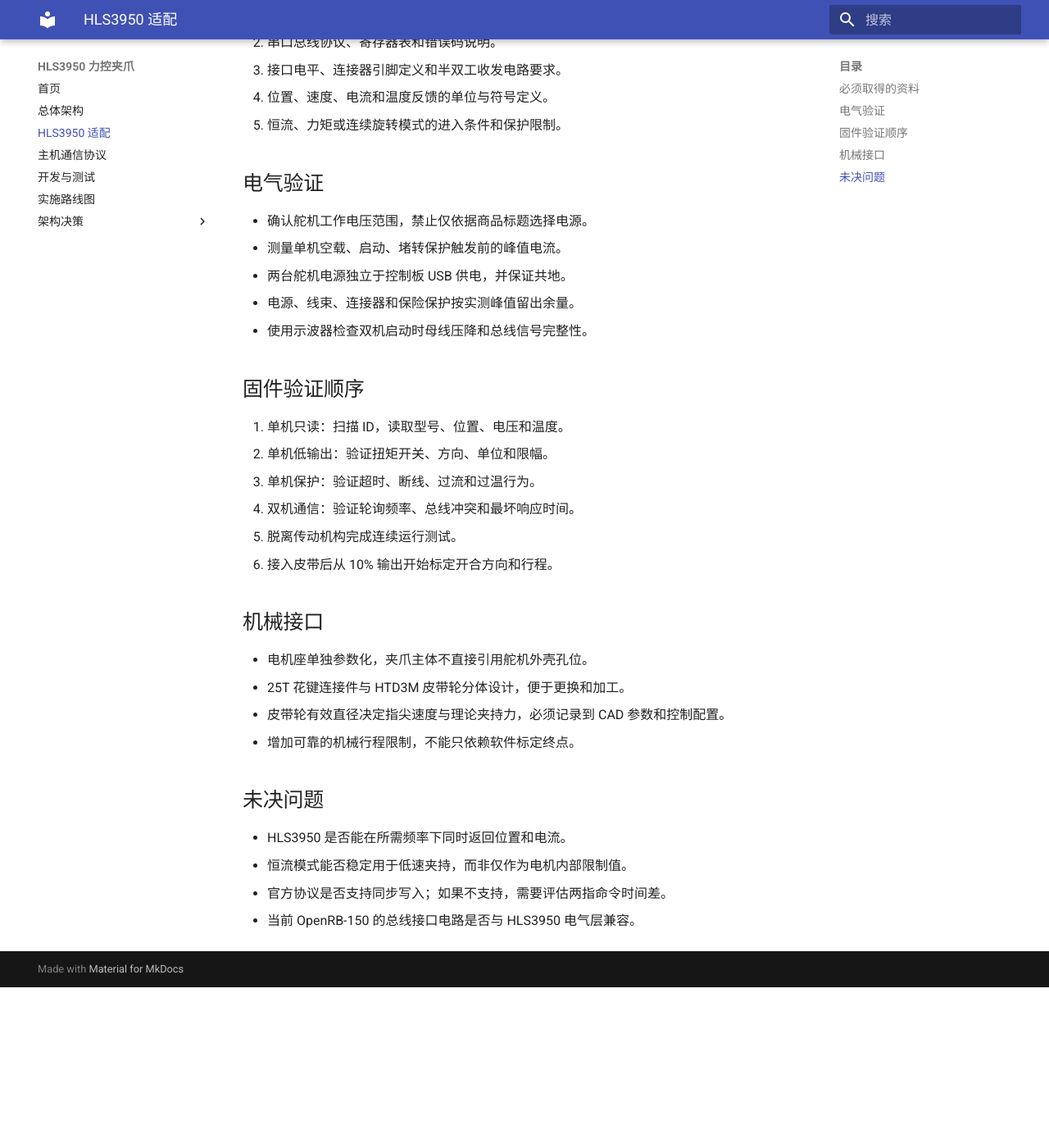
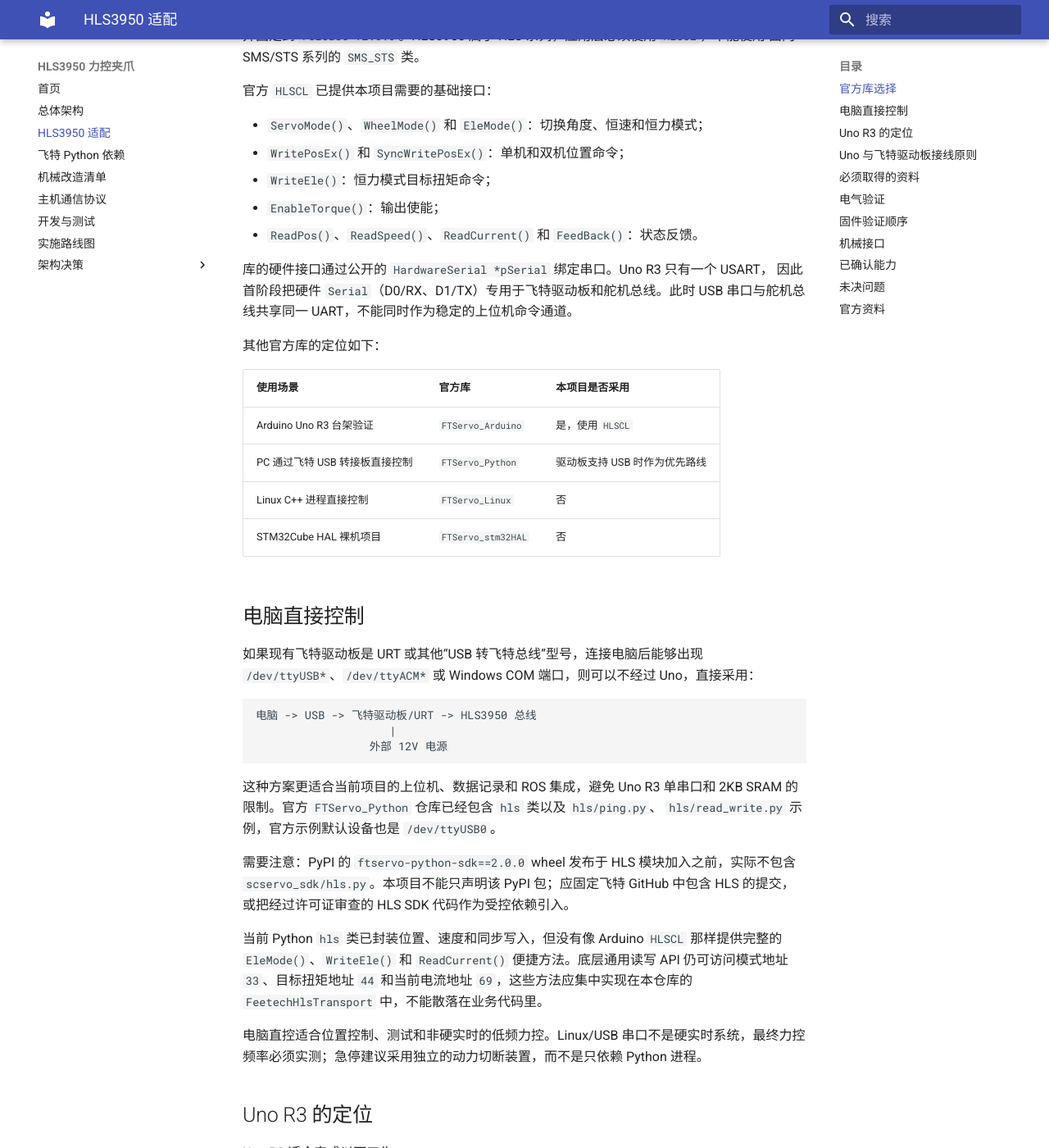
Before and after one commit to langxin11/force_gripper_hls3950m, an MkDocs documentation site: the page built from docs/hls3950-adaptation.md, in a window 1280 px wide and 1400 px high, scrolled down 225 px. Shown: the whole window at 82% size. Built offline with MkDocs 1.6.1 and Material for MkDocs 9.7.7, drawn with Linux system fonts in a browser that asks for light colours; before the commit the page ends 1429 px from its top, so only the background shows below that; some of the changed text lies outside the part shown.

Commit message:
docs: define HLS3950 hardware migration paths

````diff
--- a/docs/hls3950-adaptation.md
+++ b/docs/hls3950-adaptation.md
@@ -1,4 +1,90 @@
 # HLS3950 适配清单
+
+## 官方库选择
+
+当前台架控制器使用 Arduino Uno R3 和飞特驱动板，因此采用飞特官方
+[`FTServo_Arduino`](https://github.com/ftservo/FTServo_Arduino) 库，并固定到
+`release-v2.0.0`。HLS3950 属于 HLS 系列，应用层必须使用 `HLSCL`，不能使用
+面向 SMS/STS 系列的 `SMS_STS` 类。
+
+官方 `HLSCL` 已提供本项目需要的基础接口：
+
+- `ServoMode()`、`WheelMode()` 和 `EleMode()`：切换角度、恒速和恒力模式；
+- `WritePosEx()` 和 `SyncWritePosEx()`：单机和双机位置命令；
+- `WriteEle()`：恒力模式目标扭矩命令；
+- `EnableTorque()`：输出使能；
+- `ReadPos()`、`ReadSpeed()`、`ReadCurrent()` 和 `FeedBack()`：状态反馈。
+
+库的硬件接口通过公开的 `HardwareSerial *pSerial` 绑定串口。Uno R3 只有一个 USART，
+因此首阶段把硬件 `Serial`（D0/RX、D1/TX）专用于飞特驱动板和舵机总线。此时 USB
+串口与舵机总线共享同一 UART，不能同时作为稳定的上位机命令通道。
+
+其他官方库的定位如下：
+
+| 使用场景 | 官方库 | 本项目是否采用 |
+| --- | --- | --- |
+| Arduino Uno R3 台架验证 | `FTServo_Arduino` | 是，使用 `HLSCL` |
+| PC 通过飞特 USB 转接板直接控制 | `FTServo_Python` | 驱动板支持 USB 时作为优先路线 |
+| Linux C++ 进程直接控制 | `FTServo_Linux` | 否 |
+| STM32Cube HAL 裸机项目 | `FTServo_stm32HAL` | 否 |
+
+## 电脑直接控制
+
+如果现有飞特驱动板是 URT 或其他“USB 转飞特总线”型号，连接电脑后能够出现
+`/dev/ttyUSB*`、`/dev/ttyACM*` 或 Windows COM 端口，则可以不经过 Uno，直接采用：
+
+```text
+电脑 -> USB -> 飞特驱动板/URT -> HLS3950 总线
+                    |
+                 外部 12V 电源
+```
+
+这种方案更适合当前项目的上位机、数据记录和 ROS 集成，避免 Uno R3 单串口和 2KB SRAM
+的限制。官方 `FTServo_Python` 仓库已经包含 `hls` 类以及 `hls/ping.py`、
+`hls/read_write.py` 示例，官方示例默认设备也是 `/dev/ttyUSB0`。
+
+需要注意：PyPI 的 `ftservo-python-sdk==2.0.0` wheel 发布于 HLS 模块加入之前，实际不包含
+`scservo_sdk/hls.py`。本项目不能只声明该 PyPI 包；应固定飞特 GitHub 中包含 HLS 的提交，
+或把经过许可证审查的 HLS SDK 代码作为受控依赖引入。
+
+当前 Python `hls` 类已封装位置、速度和同步写入，但没有像 Arduino `HLSCL` 那样提供完整的
+`EleMode()`、`WriteEle()` 和 `ReadCurrent()` 便捷方法。底层通用读写 API 仍可访问模式地址
+`33`、目标扭矩地址 `44` 和当前电流地址 `69`，这些方法应集中实现在本仓库的
+`FeetechHlsTransport` 中，不能散落在业务代码里。
+
+电脑直控适合位置控制、测试和非硬实时的低频力控。Linux/USB 串口不是硬实时系统，最终力控
+频率必须实测；急停建议采用独立的动力切断装置，而不是只依赖 Python 进程。
+
+## Uno R3 的定位
+
+Uno R3 适合完成以下工作：
+
+- 扫描 ID、修改 ID 和确认 1 Mbps 通信；
+- 单机位置、恒力模式和反馈读取测试；
+- 双机同步位置命令与轮询频率测试；
+- 验证飞特驱动板的接线、供电和半双工收发。
+
+Uno R3 不适合作为本项目最终完整控制器，原因是官方规格只有一个 USART 和 2KB SRAM。
+`FTServo_Arduino` 的 `SCSerial` 直接使用 `HardwareSerial`，所以硬件串口被舵机总线占用；
+再使用 JSON、USB 上位机通信、双机反馈缓存和力控状态机会让内存和时序余量过小。
+
+最终控制器优先选择具有“原生 USB CDC + 独立硬件 UART”或至少两个硬件 UART 的平台。
+Uno 上验证通过的 `HLSCL` 适配层可以保留，控制核心无需重写。
+
+## Uno 与飞特驱动板接线原则
+
+在没有确认驱动板具体型号前，只确定以下原则，不在文档中猜测端子顺序：
+
+- Uno `D1/TX`、`D0/RX` 和 GND 连接到驱动板的控制侧接口；
+- HLS3950 的 12V 动力电源从驱动板的外部电源端进入，不从 Uno 的 5V、VIN 或 USB 取电；
+- Uno、驱动板和 12V 电源负极必须共地；
+- 驱动板动力回路需要能承受两台舵机的实测峰值电流；不能仅凭“可驱动舵机”判断载流能力；
+- 上传程序时如出现串口冲突，应断开驱动板的 D0/D1，再上传后恢复连接；
+- 运行舵机总线时不要通过 USB 串口监视器发送数据，避免与总线争用。
+
+飞特驱动板的准确型号、接口照片和说明书仍需记录。若它是 USB 转总线型号，可直接使用
+`FTServo_Python` 做 PC 台架测试，Uno 可以暂时不参与；若它是 TTL 半双工接口板，则使用
+`FTServo_Arduino`。
 
 ## 必须取得的资料
 
@@ -10,9 +96,10 @@
 
 ## 电气验证
 
-- 确认舵机工作电压范围，禁止仅依据商品标题选择电源。
+- HLS3950 官方额定输入范围为 9V 至 12.6V，本项目以稳定 12V 为设计点。
 - 测量单机空载、启动、堵转保护触发前的峰值电流。
-- 两台舵机电源独立于控制板 USB 供电，并保证共地。
+- 两台舵机电源独立于 Uno 的 USB、5V 和 VIN，并保证信号地共地。
+- 两台 HLS3950 官方堵转电流合计约 4.8A，电源和驱动板动力回路必须按实测峰值留余量。
 - 电源、线束、连接器和保险保护按实测峰值留出余量。
 - 使用示波器检查双机启动时母线压降和总线信号完整性。
 
@@ -27,14 +114,26 @@
 
 ## 机械接口
 
-- 电机座单独参数化，夹爪主体不直接引用舵机外壳孔位。
-- 25T 花键连接件与 HTD3M 皮带轮分体设计，便于更换和加工。
-- 皮带轮有效直径决定指尖速度与理论夹持力，必须记录到 CAD 参数和控制配置。
-- 增加可靠的机械行程限制，不能只依赖软件标定终点。
+完整范围见[机械改造清单](mechanical-changes.md)。核心原则是把电机座、25T 花键连接件
+和 HTD3M 皮带轮拆成独立参数化零件，并增加机械限位和动力配电安装位。
+
+## 已确认能力
+
+- HLS3950 官方参数给出 0 至 4096 对应 360 度、25T/OD5.9mm 花键和 9V 至 12.6V 输入。
+- 官方产品页明确给出恒流模式、位置/速度/电流/温度反馈和地址 44 目标扭矩。
+- 官方 `HLSCL` 提供双机同步位置写入，因此位置模式不需要依赖两次独立串口写入。
 
 ## 未决问题
 
 - HLS3950 是否能在所需频率下同时返回位置和电流。
 - 恒流模式能否稳定用于低速夹持，而非仅作为电机内部限制值。
-- 官方协议是否支持同步写入；如果不支持，需要评估两指命令时间差。
-- 当前 OpenRB-150 的总线接口电路是否与 HLS3950 电气层兼容。
+- 现有飞特驱动板的具体型号、接口定义和持续载流能力。
+- Uno R3 在 1 Mbps 下通过该驱动板切换收发的稳定性和最大反馈频率。
+
+## 官方资料
+
+- [飞特 HLS3950 产品页与规格书入口](https://www.feetechrc.com/563788.html)
+- [飞特 FTServo_Arduino](https://github.com/ftservo/FTServo_Arduino)
+- [HLSCL 头文件和寄存器定义](https://github.com/ftservo/FTServo_Arduino/blob/main/src/HLSCL.h)
+- [OpenRB-150 官方规格](https://emanual.robotis.com/docs/en/parts/controller/openrb-150/)
+- [Arduino Uno R3 官方资料](https://docs.arduino.cc/hardware/uno-rev3/)
--- /dev/null
+++ b/docs/mechanical-changes.md
@@ -0,0 +1,99 @@
+# 机械改造清单
+
+原夹爪围绕 ROBOTIS XL430-W250-T 设计。XL430 官方外形为
+`28.5 x 46.5 x 34 mm`，HLS3950 官方外形参数为 `45.22 x 24.72 x 35 mm`，而且两者
+安装孔、输出轴中心和输出接口完全不同。因此不能只扩大原电机槽完成替换。
+
+## 必须重做
+
+### 1. 主框架和电机座
+
+对应原零件：`holder_base.stl`。
+
+- 重建两侧电机容纳腔、固定耳和螺钉孔位。
+- 重新确定输出轴中心高度，使驱动轮与惰轮、皮带夹持点保持共面。
+- 给 HLS3950 的 15cm 出线预留弯曲半径、应力释放和左右电机布线路径。
+- 电机座应做成可拆卸模块，通过统一孔阵列连接主框架，避免下一次换电机时重做整框。
+- HLS3950 峰值扭矩远高于 XL430，需要加厚电机座根部和轴心附近结构；软件限流不能代替结构安全裕量。
+
+推荐结构是“保留中央导轨框架 + 左右可更换舵机支架”，而不是继续把电机槽与整块框架打印成一体。
+
+### 2. 驱动皮带轮和轴连接
+
+对应原零件：`driving_pulley.stl`。
+
+- 原皮带轮通过 XL430 输出盘的四个 M2 孔固定，不能安装到 HLS3950。
+- HLS3950 使用 `25T/OD5.9mm` 花键，应新增独立的 25T 花键轮毂或采用金属舵盘。
+- 推荐采用“金属 25T 舵盘/轮毂 + 螺钉连接的 HTD3M 皮带轮”两件式结构，不建议让打印件直接承受花键根部的全部扭矩。
+- 尽量保留原 HTD3M 齿数和节圆直径，以维持原指尖速度、夹持力换算和皮带长度。
+- 皮带轮必须增加轴向止退设计，并校核螺钉剪切、轮毂开裂和偏心。
+
+### 3. 电机紧固件
+
+- 原项目使用 XL430 自带的 M2.5 底部螺钉，HLS3950 的安装孔和螺钉规格不同。
+- BOM、装配工具、热熔螺母或金属螺母位置都要按 HLS3950 官方外形图重新定义。
+- 不应使用自攻螺钉直接反复锁入承受电机反力矩的打印孔。
+
+### 4. 动力配电安装结构
+
+- 新增独立的 12V 大电流分配板、保险保护和连接器安装位。
+- 动力线不能经过 OpenRB-150 的舵机供电口；OpenRB 只负责控制信号并与舵机电源共地。
+- 配电件应固定在机器人腕部或夹爪后部，不能让线束重量和插拔力作用在舵机引线上。
+
+### 5. 机械限位
+
+- 在两指完全张开和闭合方向增加实体限位或缓冲块。
+- 限位位置应先于滑块、皮带夹和触觉指尖发生硬碰撞。
+- HLS3950 可输出更高扭矩，原项目依赖堵转检测寻找端点的做法不适合直接照搬。
+
+## 大概率需要修改
+
+### 皮带长度和张紧结构
+
+如果新电机座能保持原驱动轴中心位置、皮带轮齿数和节圆直径，原 HTD3M 皮带路径可以保留。
+否则需要调整皮带长度或增加可调张紧槽。设计时至少提供数毫米的张紧调节量。
+
+### 外壳、相机和机器人接口间隙
+
+HLS3950 的外包络和电机出线方向不同，需要重新检查与 RealSense 支架、机器人法兰、夹爪后部外壳
+以及完全张开手指之间的干涉。机器人法兰转接件本身通常无需修改。
+
+### 控制板盒
+
+原 OpenRB-150 盒可以继续使用，但新增配电板、保险和粗电源线后，建议重做成分离式控制盒，避免动力线与总线信号线挤在同一狭小出口。
+
+## 可直接复用的候选件
+
+在驱动轴中心和皮带路径保持不变的前提下，以下零件原则上可以沿用：
+
+- MGN12H 线性导轨和两个滑块；
+- 指尖支架、TPU 指尖和触觉传感器安装结构；
+- 惰轮、F685-2RS 轴承和 5mm 销轴；
+- HTD3M 皮带，但最终长度需在 CAD 装配中复核；
+- Franka/KUKA 等机器人法兰转接件；
+- 相机支架，但需重新做包络干涉检查。
+
+## CAD 参数要求
+
+新 CAD 不应只输出 STL。至少保留以下可编辑参数：
+
+| 参数 | 用途 |
+| --- | --- |
+| 舵机外包络和安装孔坐标 | 生成可更换电机座 |
+| 输出轴中心相对主框架的位置 | 保持皮带共面和中心距 |
+| 25T 花键/金属舵盘接口 | 驱动轮连接 |
+| 驱动轮齿数和节圆直径 | 速度和夹持力换算 |
+| 皮带中心距与张紧行程 | 选带和装配 |
+| 指爪机械开闭极限 | 固件标定和实体限位 |
+
+## 首版样机建议
+
+1. 先只设计单侧可拆卸电机座和驱动轮，验证孔位、同轴度和线束空间。
+2. 使用低输出做单侧皮带台架测试，确认轮毂不打滑、框架不扭转。
+3. 再镜像到另一侧并装配双电机，避免一次打印完整框架后才发现轴线偏差。
+4. 最终版本再合并线束固定、配电安装和机器人端干涉优化。
+
+## 参考规格
+
+- [HLS3950 官方产品页](https://www.feetechrc.com/563788.html)
+- [XL430-W250-T 官方规格和外形图](https://emanual.robotis.com/docs/en/dxl/x/xl430-w250/)
--- a/mkdocs.yml
+++ b/mkdocs.yml
@@ -8,6 +8,8 @@
   - 首页: index.md
   - 总体架构: architecture.md
   - HLS3950 适配: hls3950-adaptation.md
+  - 飞特 Python 依赖: feetech-python-dependency.md
+  - 机械改造清单: mechanical-changes.md
   - 主机通信协议: host-protocol.md
   - 开发与测试: development.md
   - 实施路线图: roadmap.md
````
Also changed, not shown: README.md (+1 -1 lines), docs/feetech-python-dependency.md (added, +16 -0 lines), firmware/adapters/arduino_uno/README.md (added, +45 -0 lines), firmware/adapters/openrb150/README.md (+2 -2 lines), hardware/README.md (+2 -0 lines).
